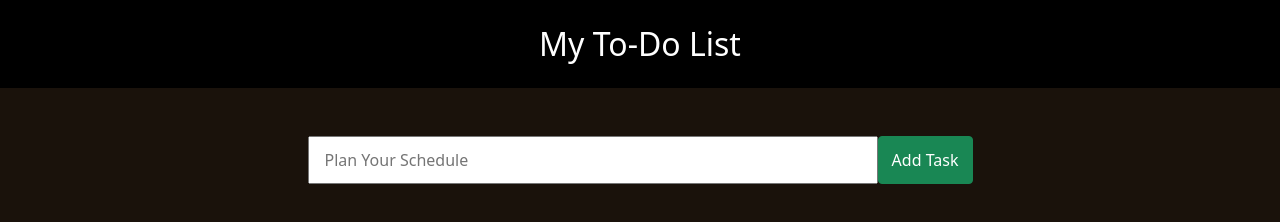
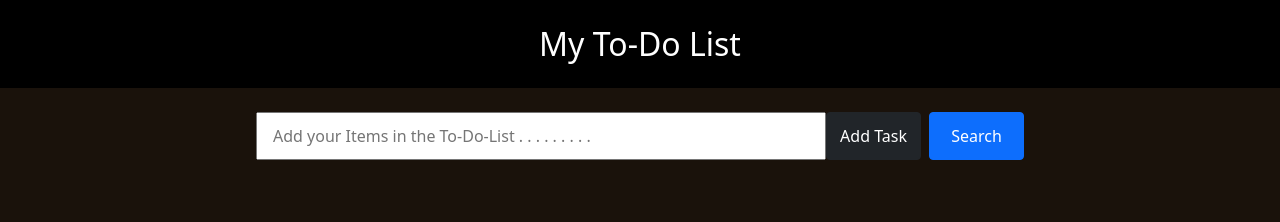
Before and after one commit to jayeshtele/To-Do-App, a plain HTML site: page index.html in a window 1280 px wide. Drawn offline with nearby package versions, Linux system fonts and the light colour scheme.

Commit message:
Update index.html

```diff
--- a/index.html
+++ b/index.html
@@ -20,8 +20,8 @@
 
     <section class="container mb-4">
         <div class="row justify-content-center">
-            <input type="text" class="col-7 col-sm-10 col-md-8 col-xl-6 mt-5" id="todoinput" placeholder="Plan Your Schedule">
-            <button class="btn btn-success col-3 col-sm-2 col-md-2 col-xl-1 mt-5" id="addtask">Add Task</button>
+            <input type="text" class="col-7 col-sm-7 col-xl-6 mt-4" id="todoinput" placeholder="Add your Items in the To-Do-List . . . . . . . . .">
+            <button class="btn btn-dark col-3 col-sm-2 col-md-2 col-xl-1 mt-4" id="addtask">Add Task</button><button class="btn btn-primary col-3 col-sm-2 col-md-2 col-xl-1 mt-4 ms-2" id="addtask">Search</button>
 
         </div>
     </section>
```
